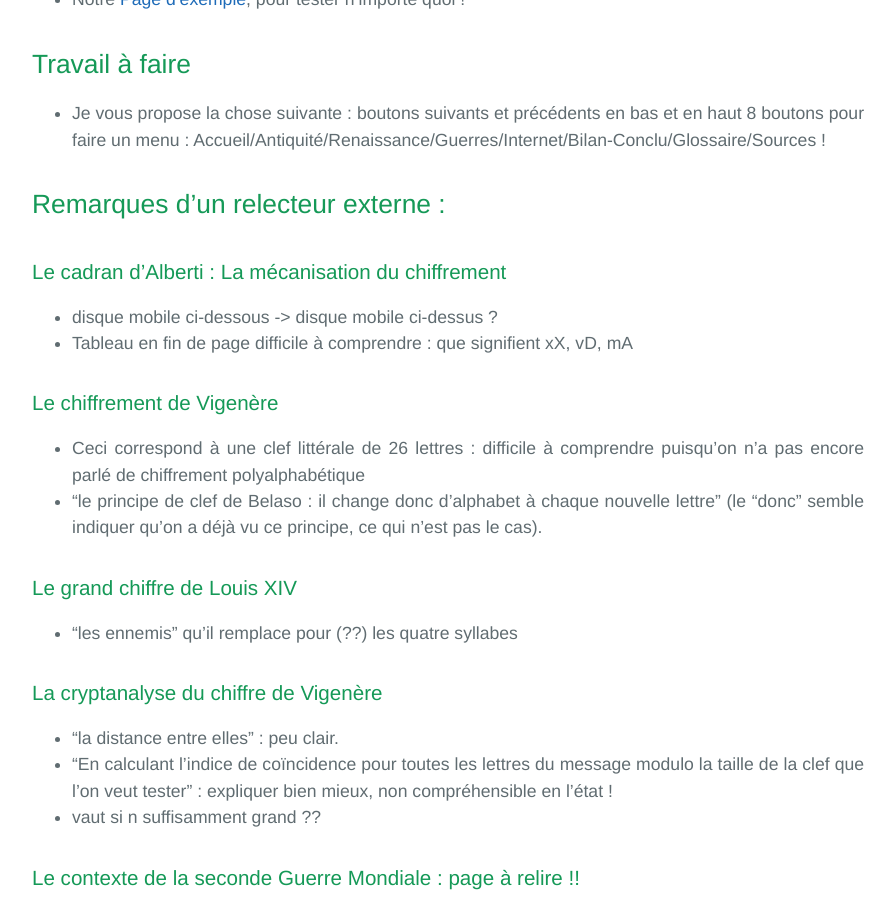
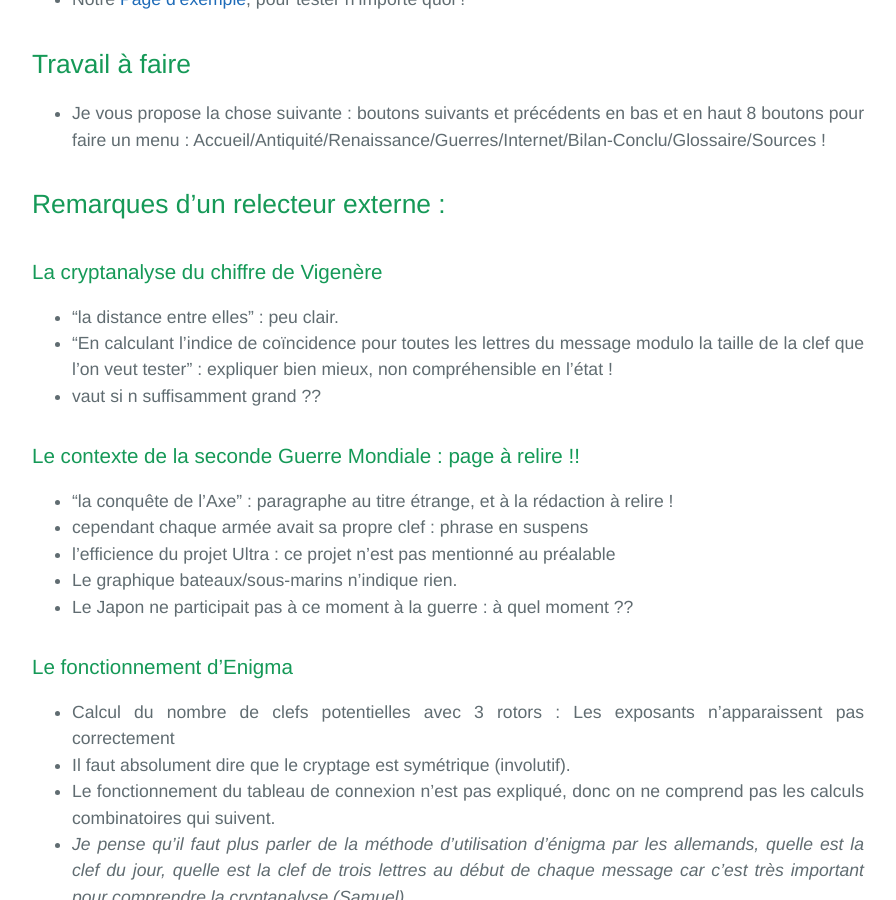
Before and after one commit to SamuelGallay/CryptoTPE, a Jekyll site: the page built from index.md, in a window 1280 px wide and 900 px high, scrolled down 2067 px. Shown: the whole window, without its empty margins (192-1088 px from the left). Built offline with Jekyll 4.4.1, drawn with Linux system fonts in a browser that asks for light colours; our own code applies the rules of GitHub Pages for plain Markdown files.

Commit message:
Update index.md

```diff
--- a/index.md
+++ b/index.md
@@ -79,19 +79,6 @@ Mais les techniques de cryptographie ont été vaincues au cours de l'histoire p
 
 ## Remarques d'un relecteur externe :
 
-### Le cadran d’Alberti : La mécanisation du chiffrement
-  * disque mobile ci-dessous -> disque mobile ci-dessus ?
-  * Tableau en fin de page difficile à comprendre : que signifient xX, vD, mA
-
-### Le chiffrement de Vigenère
-  * Ceci correspond à une clef littérale de 26 lettres : difficile à comprendre puisqu'on n'a pas encore parlé de chiffrement polyalphabétique
-  * "le principe de clef de Belaso : il change donc d’alphabet à chaque
-  nouvelle lettre" (le "donc" semble indiquer qu'on a déjà vu ce
-  principe, ce qui n'est pas le cas).
-
-### Le grand chiffre de Louis XIV
-  * “les ennemis” qu’il remplace pour (??) les quatre syllabes
-
 ### La cryptanalyse du chiffre de Vigenère
   * "la distance entre elles" : peu clair.
   * "En calculant l’indice de coïncidence pour toutes les lettres du message
```
